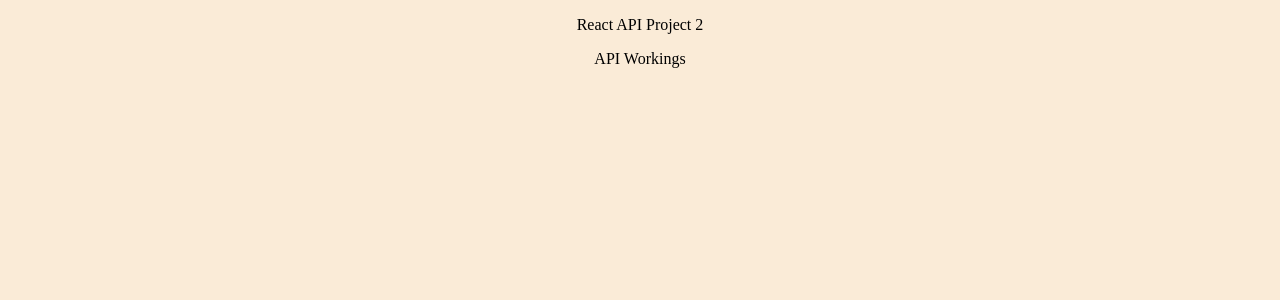
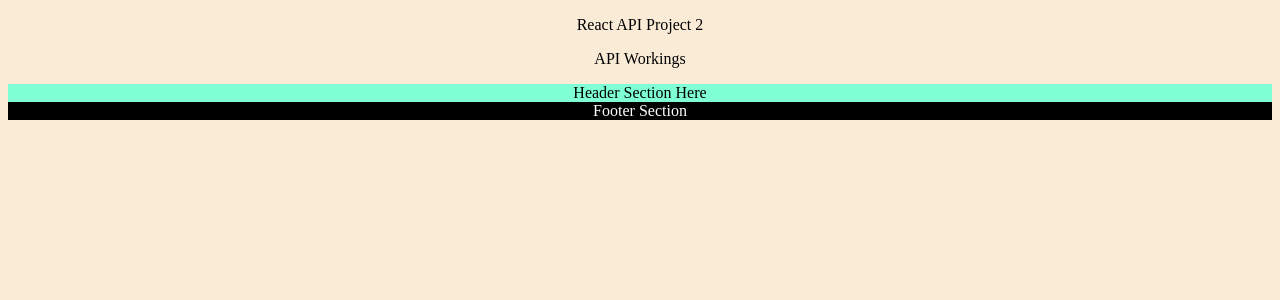
Before and after one commit to pmorales4/project2-react-api, a React (Create React App) app: page / in a window 1280 px wide. Shown: the top 300 px of the page. Built offline with nearby package versions, Linux system fonts and the light colour scheme.

Commit message:
adding header and footer component

```diff
--- a/src/App.js
+++ b/src/App.js
@@ -1,11 +1,16 @@
-import React from 'react';
-import './App.css';
+import React from "react";
+import Footer from "./Component/Footer.jsx";
+import Header from "./Component/Header";
+import "./App.css";
 
 function App() {
   return (
     <div className="App">
       <p>React API Project 2</p>
       <p>API Workings</p>
+
+      <Header />
+      <Footer />
     </div>
   );
 }
--- /dev/null
+++ b/src/Component/Footer.jsx
@@ -0,0 +1,11 @@
+import React from 'react';
+import { render } from '@testing-library/react';
+
+function Footer() {
+    render()
+        return (<div className='footer-section'>Footer Section</div>)
+
+
+}
+
+export default Footer;
--- /dev/null
+++ b/src/Component/Header.jsx
@@ -0,0 +1,9 @@
+import React from 'react';
+import { render } from '@testing-library/react';
+
+function Header() {
+    render()
+    return <div className='header-section'>Header Section Here</div>
+}
+
+export default Header;
--- a/src/index.css
+++ b/src/index.css
@@ -2,3 +2,12 @@ body {
 background-color: antiquewhite;
 text-align: center;
 }
+
+.header-section {
+background-color: aquamarine;
+}
+
+.footer-section {
+background-color: black;
+color: white;
+}
```
